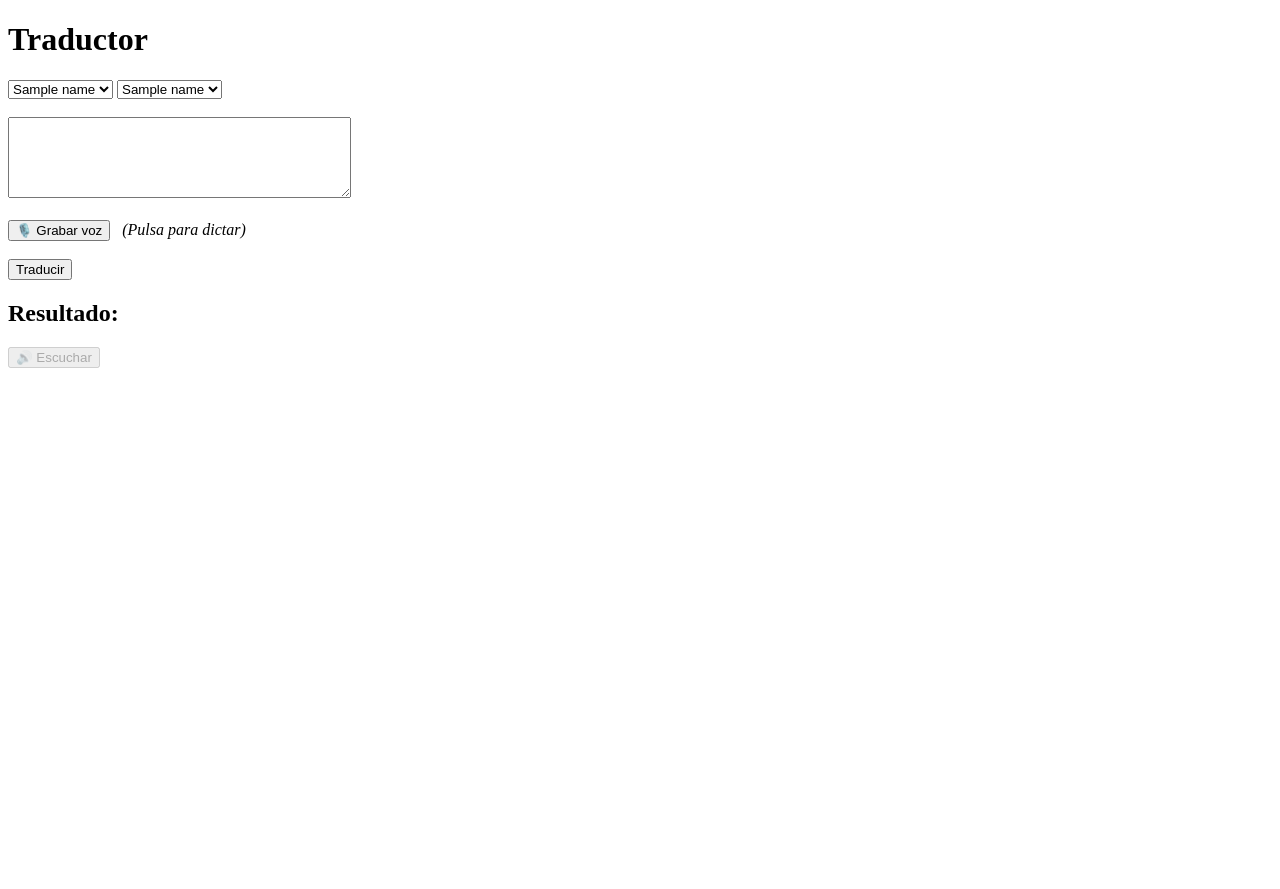
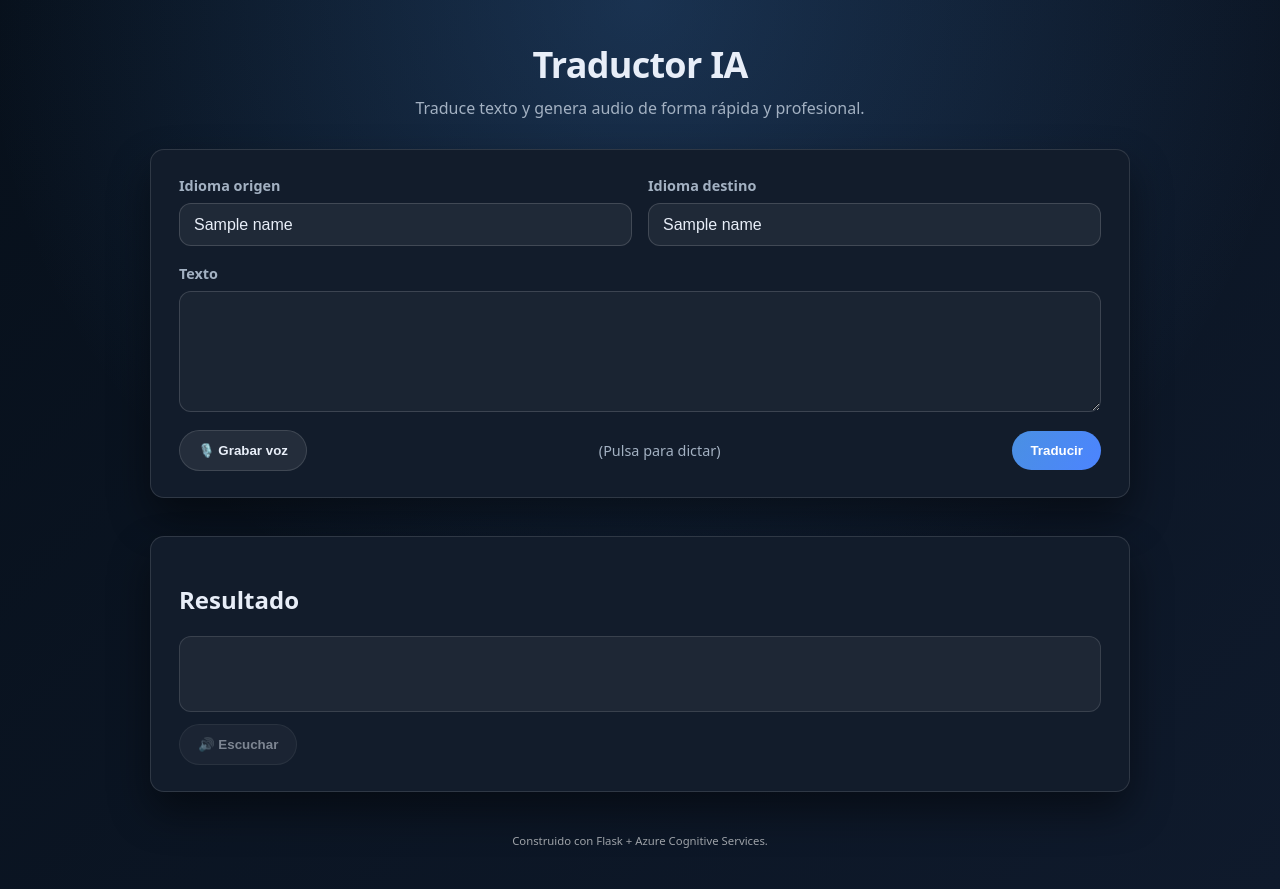
Before and after one commit to Cesar-coder04/traductorTXT, a Flask app: page / in a window 1280 px wide. Before the commit the page ends 368 px from the top, so only its background shows below. Run offline with Flask 3, Linux system fonts and the light colour scheme; a database or web service that is not in the repository returns one stand-in record (values such as "Sample title"); data that the repository does not hold is empty.

Commit message:
sin comentar

```diff
--- a/static/style.css
+++ b/static/style.css
@@ -0,0 +1,231 @@
+/* Global base */
+:root {
+  --bg: #0b1018;
+  --card: #121c2b;
+  --card-2: #1e2a40;
+  --text: #e8eef8;
+  --muted: #a3b1c2;
+  --primary: #4a90e2;
+  --primary-contrast: #ffffff;
+  --border: rgba(255, 255, 255, 0.12);
+  --radius: 14px;
+  --shadow: 0 20px 40px rgba(0, 0, 0, 0.45);
+  --max-width: 980px;
+  --font: ui-sans-serif, system-ui, -apple-system, BlinkMacSystemFont, "Segoe UI", sans-serif;
+}
+
+* {
+  box-sizing: border-box;
+}
+
+body {
+  margin: 0;
+  font-family: var(--font);
+  color: var(--text);
+  background: radial-gradient(circle at top, rgba(74, 144, 226, 0.25), transparent 60%),
+    linear-gradient(135deg, #07101b 0%, #0f1a2c 100%);
+  min-height: 100vh;
+}
+
+.app-container {
+  display: flex;
+  flex-direction: column;
+  min-height: 100vh;
+  padding: 40px 24px 32px;
+  align-items: center;
+  text-align: center;
+}
+
+.app-header {
+  max-width: var(--max-width);
+  width: 100%;
+  margin-bottom: 30px;
+}
+
+.app-header h1 {
+  margin: 0;
+  font-size: 2.25rem;
+  letter-spacing: -0.02em;
+}
+
+.subtitle {
+  margin: 0.5rem 0 0;
+  color: var(--muted);
+  font-size: 1rem;
+}
+
+.card {
+  background: var(--card);
+  border: 1px solid var(--border);
+  border-radius: var(--radius);
+  box-shadow: var(--shadow);
+  padding: 26px 28px;
+  max-width: var(--max-width);
+  width: 100%;
+  margin-bottom: 20px;
+  text-align: left;
+}
+
+.card.output {
+  margin-top: 18px;
+}
+
+.form {
+  display: grid;
+  gap: 18px;
+}
+
+.form-row {
+  display: grid;
+  grid-template-columns: repeat(auto-fit, minmax(220px, 1fr));
+  gap: 16px;
+}
+
+.form-group {
+  display: flex;
+  flex-direction: column;
+  gap: 8px;
+}
+
+label {
+  font-weight: 600;
+  color: var(--muted);
+  font-size: 0.9rem;
+}
+
+.input, .select,
+.textarea {
+  width: 100%;
+  padding: 12px 14px;
+  border-radius: 12px;
+  border: 1px solid rgba(255, 255, 255, 0.15);
+  background: rgba(255, 255, 255, 0.035);
+  color: var(--text);
+  font-size: 1rem;
+  outline: none;
+  transition: border-color 0.2s ease, box-shadow 0.2s ease;
+}
+
+.select {
+  appearance: none;
+  cursor: pointer;
+  background: rgba(255, 255, 255, 0.06);
+  color: var(--text);
+}
+
+/* Force dropdown options to match the dark theme */
+.select option {
+  background: var(--card);
+  color: var(--text);
+}
+
+.textarea {
+  resize: vertical;
+  min-height: 120px;
+}
+
+.input:focus,
+.select:focus,
+.textarea:focus {
+  border-color: rgba(74, 144, 226, 0.85);
+  box-shadow: 0 0 0 3px rgba(74, 144, 226, 0.18);
+}
+
+.form-actions {
+  display: flex;
+  flex-wrap: wrap;
+  align-items: center;
+  gap: 12px;
+  justify-content: space-between;
+}
+
+.btn {
+  border: 0;
+  border-radius: 999px;
+  padding: 12px 18px;
+  font-weight: 600;
+  cursor: pointer;
+  display: inline-flex;
+  align-items: center;
+  justify-content: center;
+  gap: 10px;
+  transition: transform 0.14s ease, box-shadow 0.14s ease;
+}
+
+.btn:hover {
+  transform: translateY(-1px);
+  box-shadow: 0 14px 28px rgba(0, 0, 0, 0.25);
+}
+
+.btn:active {
+  transform: translateY(0);
+}
+
+.btn-primary {
+  background: linear-gradient(120deg, #4a90e2, #4c84ff);
+  color: var(--primary-contrast);
+}
+
+.btn-secondary {
+  background: rgba(255, 255, 255, 0.08);
+  color: var(--text);
+  border: 1px solid rgba(255, 255, 255, 0.12);
+}
+
+.btn:disabled {
+  cursor: not-allowed;
+  opacity: 0.5;
+  transform: none;
+  box-shadow: none;
+}
+
+.output-text {
+  min-height: 76px;
+  margin: 0;
+  padding: 12px 14px;
+  border-radius: 12px;
+  background: rgba(255, 255, 255, 0.05);
+  border: 1px solid rgba(255, 255, 255, 0.12);
+  white-space: pre-wrap;
+  word-break: break-word;
+  font-size: 1rem;
+}
+
+.output-actions {
+  margin-top: 12px;
+  display: flex;
+  gap: 12px;
+  align-items: center;
+  flex-wrap: wrap;
+}
+
+.status {
+  font-size: 0.9rem;
+  color: var(--muted);
+}
+
+.app-footer {
+  margin-top: auto;
+  padding: 18px 0 8px;
+  color: rgba(255, 255, 255, 0.6);
+  font-size: 0.85rem;
+}
+
+@media (max-width: 520px) {
+  .app-container {
+    padding: 28px 18px 30px;
+  }
+
+  .card {
+    padding: 18px 20px;
+  }
+
+  .form-actions {
+    flex-direction: column;
+    align-items: stretch;
+  }
+
+  .btn {
+    width: 100%;
+  }
+}
--- a/templates/index.html
+++ b/templates/index.html
@@ -1,43 +1,67 @@
 <!DOCTYPE html>
-<html>
+<html lang="es">
 <head>
+    <meta charset="utf-8">
+    <meta name="viewport" content="width=device-width, initial-scale=1">
     <title>Traductor IA</title>
+    <link rel="stylesheet" href="{{ url_for('static', filename='style.css') }}">
 </head>
 <body>
 
-<h1>Traductor</h1>
+<main class="app-container">
+    <header class="app-header">
+        <h1>Traductor IA</h1>
+        <p class="subtitle">Traduce texto y genera audio de forma rápida y profesional.</p>
+    </header>
 
-<form method="POST">
-    <select name="origen" id="origen">
+    <section class="card">
+        <form method="POST" class="form">
+            <div class="form-row">
+                <div class="form-group">
+                    <label for="origen">Idioma origen</label>
+                    <select name="origen" id="origen" class="select">
                         {% for codigo, info in idiomas.items() %}
                             <option value="{{codigo}}" {% if codigo == origen %}selected{% endif %}>{{info['name']}}</option>
                         {% endfor %}
                     </select>
+                </div>
 
-    <select name="destino" id="destino">
+                <div class="form-group">
+                    <label for="destino">Idioma destino</label>
+                    <select name="destino" id="destino" class="select">
                         {% for codigo, info in idiomas.items() %}
                             <option value="{{codigo}}" {% if codigo == destino %}selected{% endif %}>{{info['name']}}</option>
                         {% endfor %}
                     </select>
+                </div>
+            </div>
 
-    <br><br>
+            <div class="form-group">
+                <label for="texto">Texto</label>
+                <textarea name="texto" id="texto" rows="5" class="textarea">{{texto}}</textarea>
+            </div>
 
-    <textarea name="texto" id="texto" rows="5" cols="40">{{texto}}</textarea>
+            <div class="form-actions">
+                <button type="button" id="recordBtn" class="btn btn-secondary">🎙️ Grabar voz</button>
+                <span id="recordStatus" class="status">(Pulsa para dictar)</span>
+                <button type="submit" class="btn btn-primary">Traducir</button>
+            </div>
+        </form>
+    </section>
 
-    <br><br>
+    <section class="card output">
+        <h2>Resultado</h2>
+        <p id="resultado" class="output-text">{{resultado}}</p>
+        <div class="output-actions">
+            <button type="button" id="speakBtn" class="btn btn-secondary">🔊 Escuchar</button>
+            <span id="speakStatus" class="status"></span>
+        </div>
+    </section>
 
-    <button type="button" id="recordBtn">🎙️ Grabar voz</button>
-    <span id="recordStatus" style="margin-left: 0.5rem; font-style: italic;">(Pulsa para dictar)</span>
-
-    <br><br>
-
-    <button type="submit">Traducir</button>
-</form>
-
-<h2>Resultado:</h2>
-<p id="resultado">{{resultado}}</p>
-<button type="button" id="speakBtn">🔊 Escuchar</button>
-<span id="speakStatus" style="margin-left: 0.5rem; font-style: italic;"></span>
+    <footer class="app-footer">
+        <small>Construido con Flask + Azure Cognitive Services.</small>
+    </footer>
+</main>
 
 <script>
 (function() {
```
Lines whose indentation alone changed are shown as unchanged.
